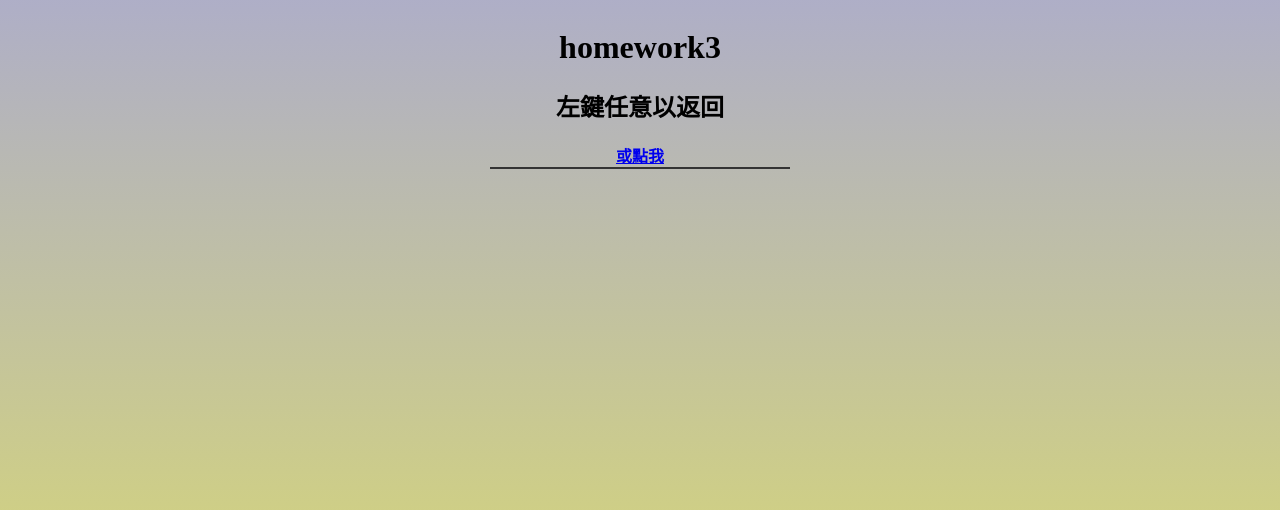
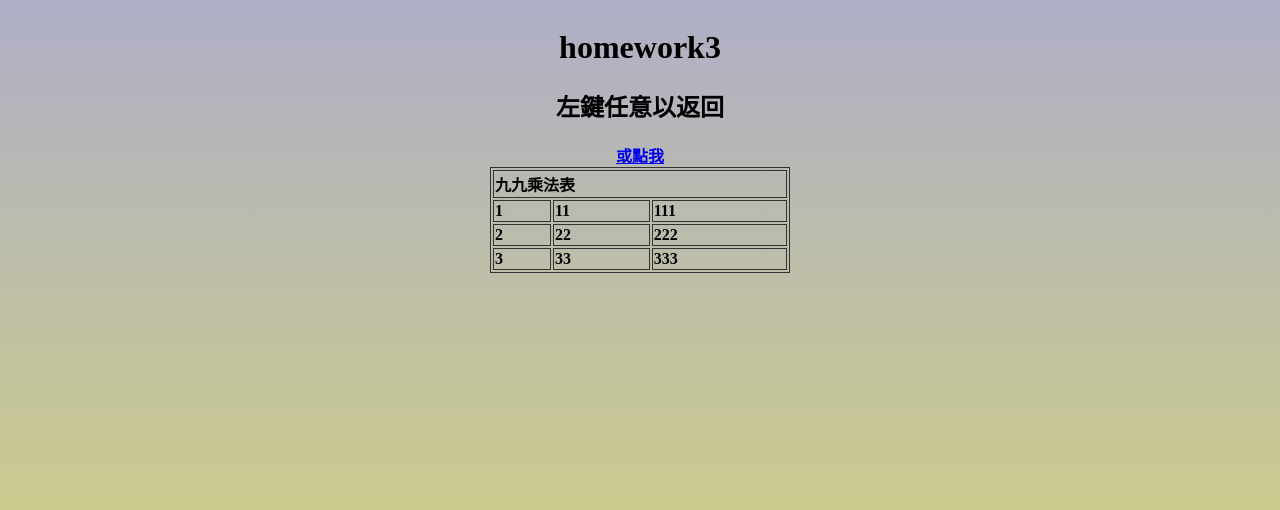
Before and after one commit to Oporu/NUTC, a PHP site: page /homework3/index.html in a window 1280 px wide. Shown: the top 510 px of the page. Run offline with PHP 8.4, Linux system fonts and the light colour scheme.

Commit message:
modified:   homework3/index.css 	modified:   homework3/index.html

```diff
--- a/homework3/index.css
+++ b/homework3/index.css
@@ -4,6 +4,7 @@ body{
 	background: gray;
 	align-content: center;
 }
+
 table,
 td {
     border: 1px solid #333;
--- a/homework3/index.html
+++ b/homework3/index.html
@@ -14,6 +14,24 @@
 		<h2>左鍵任意以返回</h2>
 		<a href="../">或點我</a>
 		<table width="300px">
+			<tr>
+				<td colspan="3"><white>九九乘法表</white></td>
+			</tr>
+			<tr>
+				<td>1</td>
+				<td>11</td>
+				<td>111</td>
+			</tr>
+			<tr>
+				<td>2</td>
+				<td>22</td>
+				<td>222</td>
+			</tr>
+			<tr>
+				<td>3</td>
+				<td>33</td>
+				<td>333</td>
+			</tr>
 		</table>
 	</b></center>
 	<br><br><br><br><br><br><br><br><br><br><br><br><br><br><br><br><br><br><br><br><br><br><br><br><br><br><br><br><br><br><br><br><br><br><hr>
```
